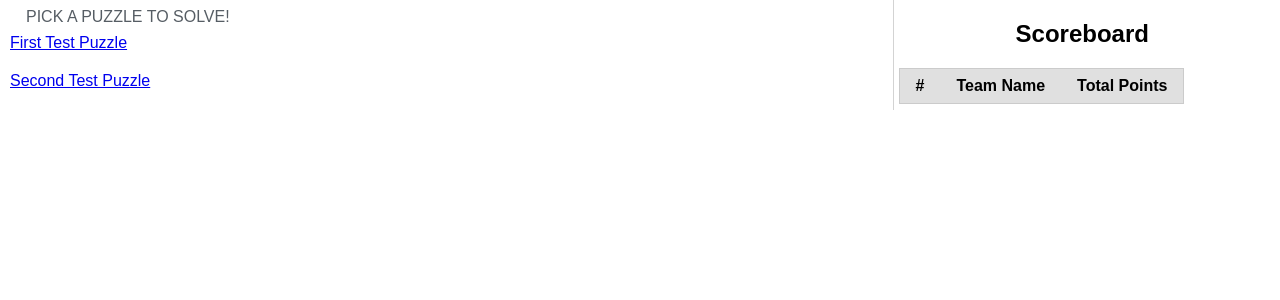
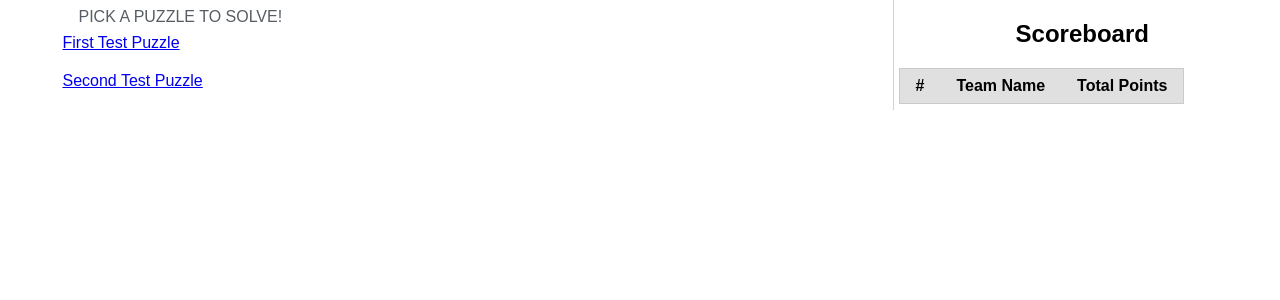
Before and after one commit to jonesmat/codechallenge, a Flask app: page / in a window 1280 px wide. Shown: the part 90-390 px from the top of the page. Run offline with Flask 2, Linux system fonts and the light colour scheme; lists and menus that the app fills with data are empty.

Commit message:
Update base.html
Added additional padding to the base template

```diff
--- a/templates/base.html
+++ b/templates/base.html
@@ -25,8 +25,9 @@
     </div>
 
     <div class="pure-g">
-        <div id="content" class="pure-u-16-24">{% block content %}{% endblock %}</div>
-        <div id="buffer" class="pure-u-1-24"></div>
+        <div id="buffer-left" class="pure-u-1-24"></div>
+        <div id="content" class="pure-u-15-24">{% block content %}{% endblock %}</div>
+        <div id="buffer-middle" class="pure-u-1-24"></div>
 
         <div id="scoreboard" class="pure-u-7-24">
             <h2 style="text-align: center;">Scoreboard</h2>
```
